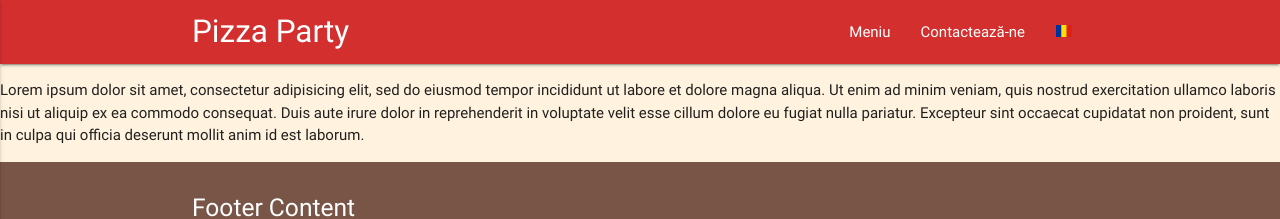
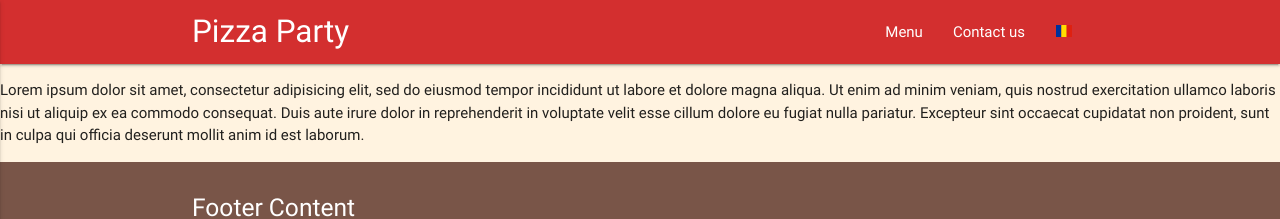
Before and after one commit to danieldeicide/pizza-party-mdl, a Jekyll site: the page built from en/index.html, in a window 1280 px wide. Shown: the top 219 px of the page. Built offline with Jekyll 4.4.1, drawn with Linux system fonts in a browser that asks for light colours; nearby versions of some CDN libraries.

Commit message:
dsa
dsadsa

```diff
--- a/_includes/navbar.html
+++ b/_includes/navbar.html
@@ -16,12 +16,22 @@
         {% endif %}
       </li>
     </ul>
-    <!-- <span class="language"><a href="{{site.baseurl}}/en"><img src="{{site.baseurl}}/assets/gb.svg" alt="Language: English"></a></span> -->
-
-    <a href="{{site.baseurl}}/" data-activates="mobile" class="button-collapse"><i class="material-icons">menu</i></a>
+    <a data-activates="mobile" class="button-collapse"><i class="material-icons">menu</i></a>
     <ul class="right hide-on-med-and-down">
-      <li {% if page.url == '/menu/' %}class="active"{% endif %}><a href="{{site.baseurl}}/menu">Meniu</a></li>
-      <li  {% if page.url == '/contact/' %}class="active"{% endif %}><a href="{{site.baseurl}}/contact">Contactează-ne</a></li>
+      <li {% if page.url == '/menu/' %}class="active"{% endif %}>
+        {% if page.url == '/en/' %}
+        <a href="{{site.baseurl}}/en/menu">Menu</a>
+        {% else %}
+        <a href="{{site.baseurl}}/menu">Meniu</a>
+        {% endif %}
+      </li>
+      <li {% if page.url == '/contact/' %}class="active"{% endif %}>
+        {% if page.url == '/en/' %}
+        <a href="{{site.baseurl}}/en/contact">Contact us</a>
+        {% else %}
+        <a href="{{site.baseurl}}/contact">Contactează-ne</a>
+        {% endif %}
+      </li>
     </ul>
 
     <!-- sideNav  de adaugat ca sa fie frumos-->
```
